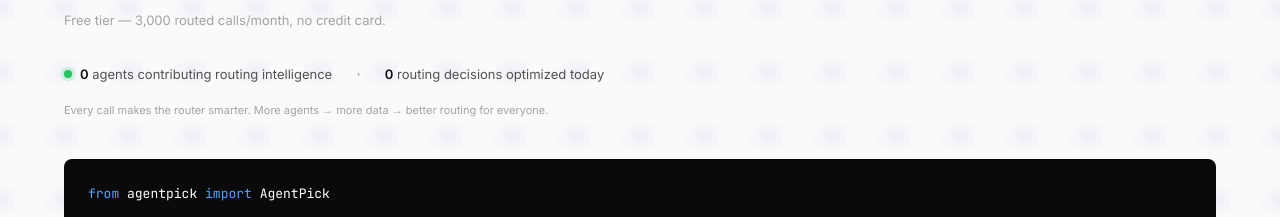
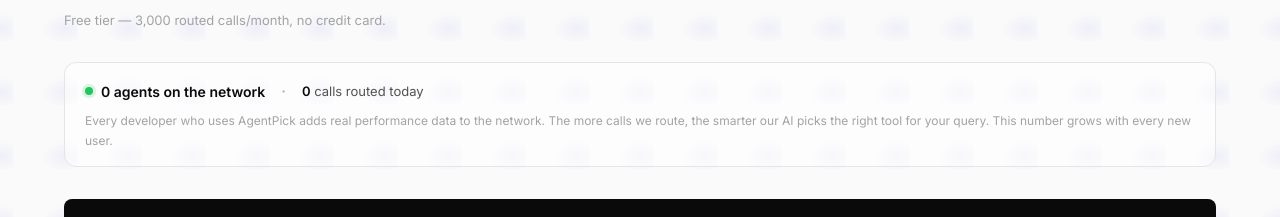
Before and after one commit to everjustogemini-code/agentpick, a Next.js app: page / in a window 1280 px wide. Shown: the part 474-691 px from the top of the page. Built offline with nearby package versions, Linux system fonts and the light colour scheme; no server answers; the database is empty.

Commit message:
[copy] explain agent count as growing network, not static number

```diff
--- a/src/app/page.tsx
+++ b/src/app/page.tsx
@@ -167,18 +167,16 @@ export default async function HomePage() {
             Free tier — 3,000 routed calls/month, no credit card.
           </p>
 
-          {/* Data flywheel social proof */}
-          <div className="mb-10 flex flex-wrap items-center gap-6">
+          {/* Data flywheel — explain why the number matters */}
+          <div className="mb-6 rounded-xl border border-border bg-bg-card/50 px-5 py-4">
+            <div className="flex flex-wrap items-center gap-4">
               <div className="flex items-center gap-2">
                 <span className="relative flex h-2 w-2">
                   <span className="absolute inline-flex h-full w-full animate-ping rounded-full bg-success opacity-75" />
                   <span className="relative inline-flex h-2 w-2 rounded-full bg-success" />
                 </span>
-              <span className="text-[13px] text-text-secondary">
-                <span className="font-semibold text-text-primary">
-                  <AnimatedCounter value={stats.totalAgents} />
-                </span>{' '}
-                agents contributing routing intelligence
+                <span className="text-[14px] font-semibold text-text-primary">
+                  <AnimatedCounter value={stats.totalAgents} /> agents on the network
                 </span>
               </div>
               <div className="hidden sm:block text-text-tertiary select-none">·</div>
@@ -186,12 +184,13 @@ export default async function HomePage() {
                 <span className="font-semibold text-text-primary">
                   <AnimatedCounter value={stats.todayBenchmarks} />
                 </span>{' '}
-              routing decisions optimized today
+                calls routed today
               </div>
             </div>
-          <p className="mb-10 -mt-6 text-[11px] text-text-tertiary">
-            Every call makes the router smarter. More agents → more data → better routing for everyone.
+            <p className="mt-2 text-[12px] leading-relaxed text-text-tertiary">
+              Every developer who uses AgentPick adds real performance data to the network. The more calls we route, the smarter our AI picks the right tool for your query. This number grows with every new user.
             </p>
+          </div>
 
           <HeroCodeBlock />
           <LiveRoutingExample />
@@ -344,7 +343,7 @@ export default async function HomePage() {
           <div className="mb-4 flex items-center gap-2">
             <span className="inline-block h-2 w-2 animate-pulse rounded-full bg-success" />
             <span className="text-[14px] font-medium text-text-primary">
-              Live network — <AnimatedCounter value={stats.totalAgents} /> agents improving routing accuracy right now
+              <AnimatedCounter value={stats.totalAgents} /> developers on the network — each call teaches the router
             </span>
           </div>
           <AgentActivityWall initialEvents={events} maxItems={5} />
```
Lines whose indentation alone changed are shown as unchanged.
